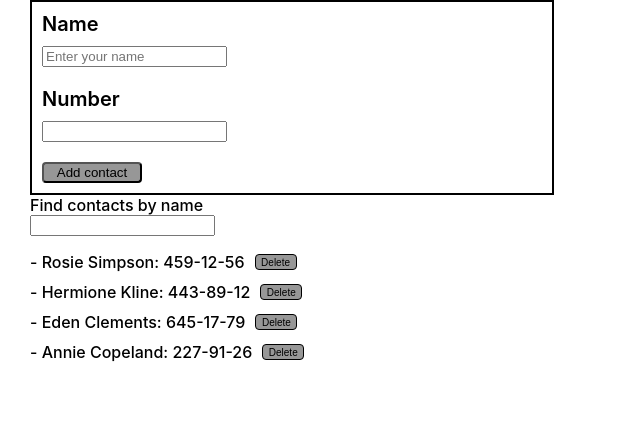
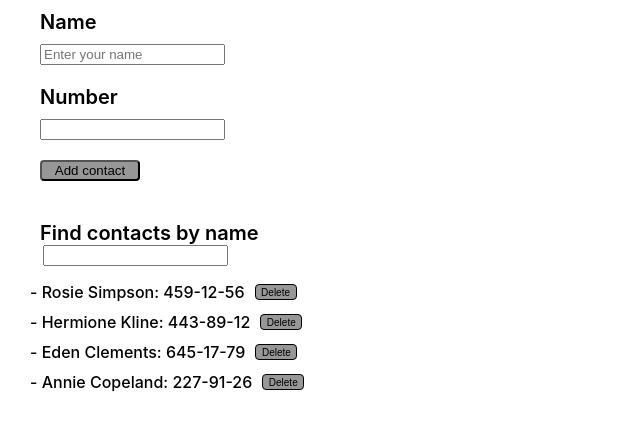
Before and after one commit to Anastasiia-Yarmilko/goit-react-hw-02-phonebook, a React (Create React App) app: page / in a window 1280 px wide. Shown: the top 430 px of the page, without its empty margins (0-640 px from the left). Built offline with nearby package versions, Linux system fonts and the light colour scheme.

Commit message:
Updates styles

```diff
--- a/src/Components/ContactList/ContactList.module.css
+++ b/src/Components/ContactList/ContactList.module.css
@@ -1,5 +1,8 @@
+ul {
+  list-style: none;
+}
+
 .list {
-  list-style: none;
   margin-left: 20px;
   padding-left: 10px;
 }
--- a/src/Components/Filter/Filter.module.css
+++ b/src/Components/Filter/Filter.module.css
@@ -1,12 +1,13 @@
 .label {
-  margin-left: 30px;
+  margin-left: 40px;
   margin-bottom: 10px;
-  font-weight: 500;
+  font-weight: 600;
+  font-size: 20px;
 }
 
 .input {
   display: block;
-  margin-left: 30px;
+  margin-left: 43px;
 }
 
 .input:focus {
--- a/src/Components/Form/Form.module.css
+++ b/src/Components/Form/Form.module.css
@@ -1,10 +1,10 @@
 .form {
   display: flex;
   flex-direction: column;
+  margin-left: 30px;
+  margin-bottom: 30px;
   padding: 10px;
   width: 500px;
-  border: solid 2px black;
-  margin-left: 30px;
 }
 
 .label {
```
